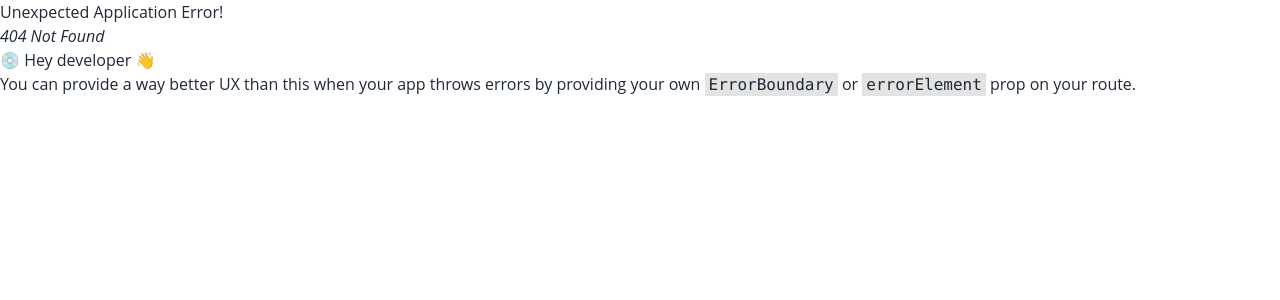
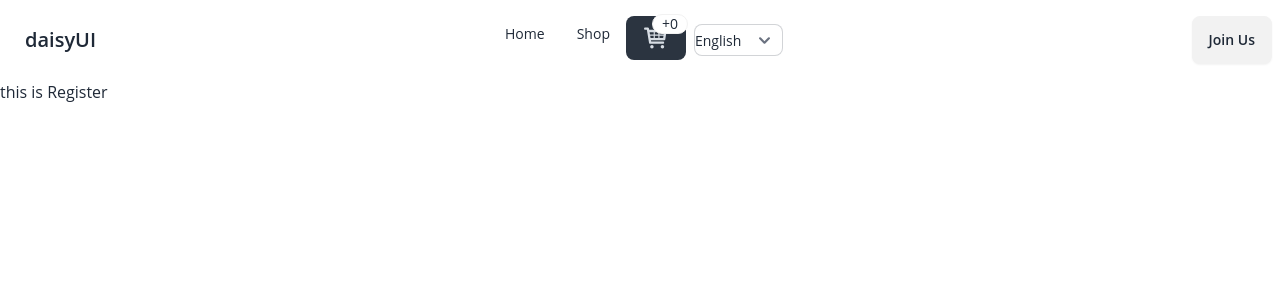
Before and after one commit to developerFarukk/mediCare-Client, a React (Vite) app: page /register in a window 1280 px wide. Before the commit this address had no page. Shown: the top 300 px of the page. Built offline with nearby package versions, Linux system fonts and the light colour scheme.

Commit message:
Navbar setup complet

```diff
--- /dev/null
+++ b/src/Authenication/LogIn/LogIn.jsx
@@ -0,0 +1,13 @@
+
+
+
+
+const LogIn = () => {
+    return (
+        <div>
+            <p>This is Log In</p>
+        </div>
+    );
+};
+
+export default LogIn;
--- /dev/null
+++ b/src/Authenication/Registation/Register.jsx
@@ -0,0 +1,12 @@
+
+
+
+const Register = () => {
+    return (
+        <div>
+            <p>this is Register</p>
+        </div>
+    );
+};
+
+export default Register;
--- /dev/null
+++ b/src/Components/Pages/HomePage/Home.jsx
@@ -0,0 +1,12 @@
+
+
+
+const Home = () => {
+    return (
+        <div>
+            <p>This is Home</p>
+        </div>
+    );
+};
+
+export default Home;
--- /dev/null
+++ b/src/Components/Pages/Shop/Shop.jsx
@@ -0,0 +1,12 @@
+
+
+
+const Shop = () => {
+    return (
+        <div>
+            <p>This is shop</p>
+        </div>
+    );
+};
+
+export default Shop;
--- a/src/Components/Share/Navbar.jsx
+++ b/src/Components/Share/Navbar.jsx
@@ -10,7 +10,7 @@ const Navbar = () => {
         <li><NavLink to="/" > Home </NavLink></li>
         <li><NavLink to="shop" > Shop </NavLink></li>
 
-        <li><NavLink to="cart" >
+        <li><NavLink to="register" >
             <div className="indicator">
                 <span><TiShoppingCart className="h-7 w-7" /></span>
                 <span ></span>
@@ -50,7 +50,7 @@ const Navbar = () => {
                     </ul>
                 </div>
                 <div className="navbar-end">
-                    <Link className="btn">Join Us</Link>
+                    <Link to="login" className="btn">Join Us</Link>
                 </div>
             </div>
         </div>
```
Also changed, not shown: src/Router/Router.jsx (+17 -0 lines).
